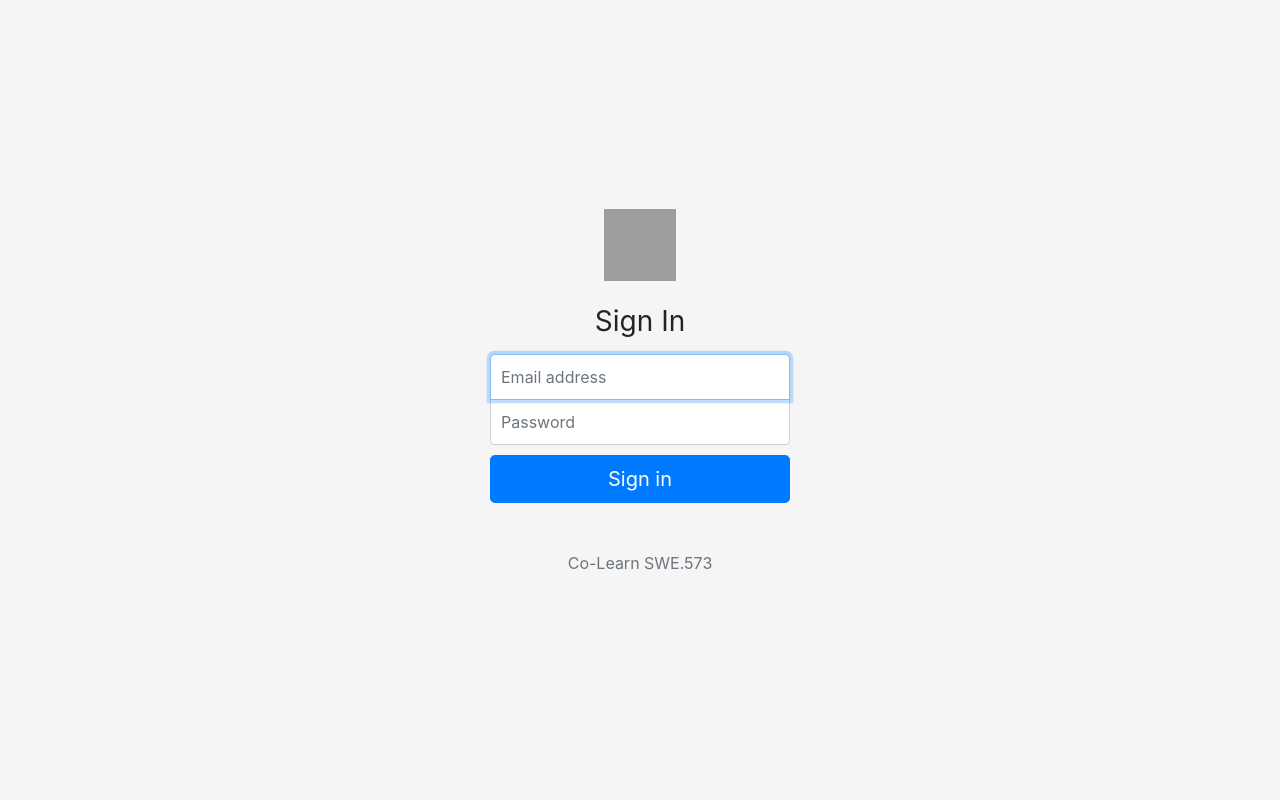
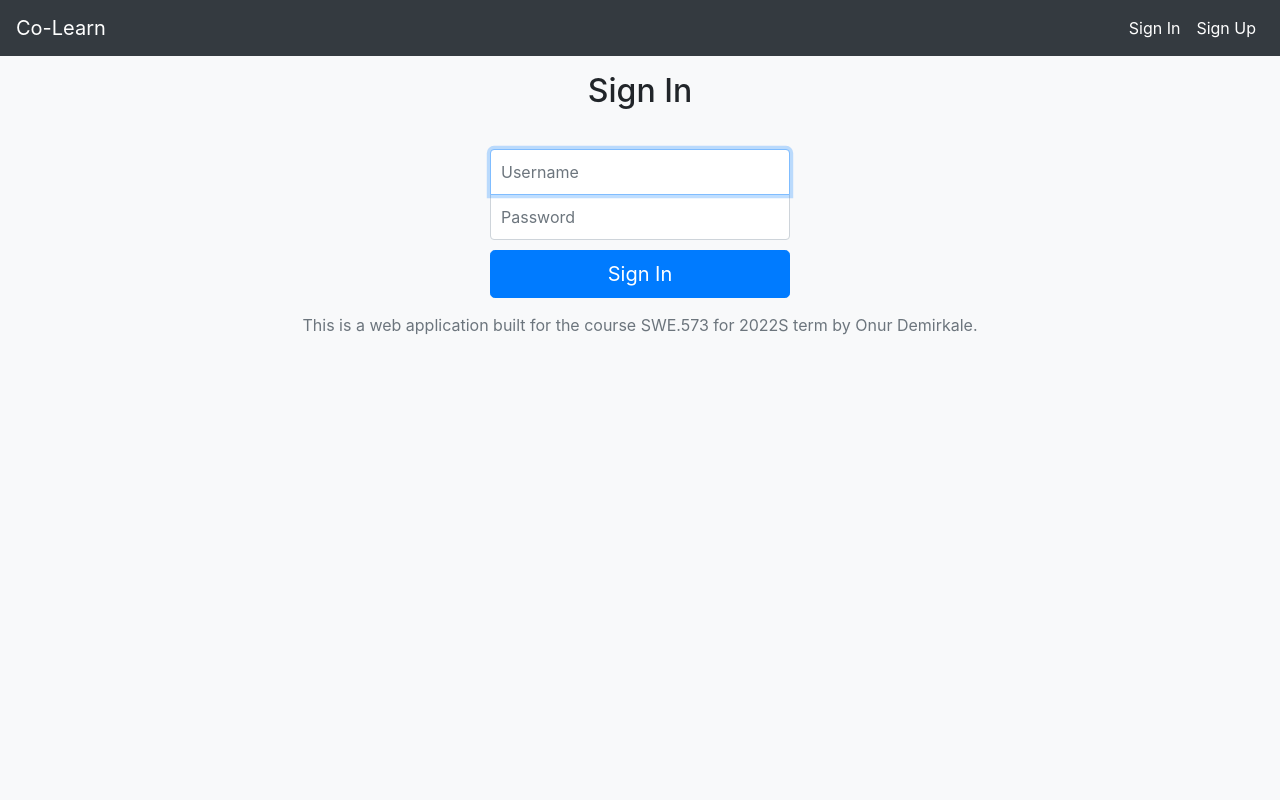
Before and after one commit to onurdemirkale/bounswe573-2022, a Django app: template swe573/coLearn/templates/signIn/sign_in.html in a window 1280 px wide. Run offline with Django 4.2, Linux system fonts and the light colour scheme; the template is opened without the code that fills it, so the values that code supplies are empty; grey boxes are pictures that could not be loaded.

Commit message:
Implemented the HTML template to sign in users

```diff
--- a/swe573/coLearn/templates/signIn/sign_in.html
+++ b/swe573/coLearn/templates/signIn/sign_in.html
@@ -27,21 +27,6 @@
 			html,
 			body {
 				height: 100%;
-			}
-
-			body {
-				display: -ms-flexbox;
-				display: -webkit-box;
-				display: flex;
-				-ms-flex-align: center;
-				-ms-flex-pack: center;
-				-webkit-box-align: center;
-				align-items: center;
-				-webkit-box-pack: center;
-				justify-content: center;
-				padding-top: 40px;
-				padding-bottom: 40px;
-				background-color: #f5f5f5;
 			}
 
 			.form-signin {
@@ -77,38 +62,40 @@
 	</head>
 
 	<!-- Sign-In Block -->
-	<body class="text-center">
+	<body class="bg-light">
+		<!-- Navbar -->
+		{%include 'navbar_unauth.html'%}
+		<!-- Navbar End -->
+		<div class="container">
+			<div class="py-3 text-center">
+				<h2>Sign In</h2>
+			</div>
 			<form class="form-signin">
-			<img
-				class="mb-4"
-				src="https://getbootstrap.com/assets/brand/bootstrap-solid.svg"
-				alt=""
-				width="72"
-				height="72"
-			/>
-			<h1 class="h3 mb-3 font-weight-normal">Sign In</h1>
-			<label for="inputEmail" class="sr-only">Email address</label>
+				<label for="username" class="sr-only">Username</label>
 				<input
 					type="email"
-				id="inputEmail"
+					id="username"
 					class="form-control"
-				placeholder="Email address"
+					placeholder="Username"
 					required
 					autofocus
 				/>
-			<label for="inputPassword" class="sr-only">Password</label>
+				<label for="password" class="sr-only">Password</label>
 				<input
 					type="password"
-				id="inputPassword"
+					id="password"
 					class="form-control"
 					placeholder="Password"
 					required
 				/>
 				<button class="btn btn-lg btn-primary btn-block" type="submit">
-				Sign in
+					Sign In
 				</button>
-			<p class="mt-5 mb-3 text-muted">Co-Learn SWE.573</p>
 			</form>
+		</div>
+		<!-- Footer -->
+		{%include 'footer.html'%}
+		<!-- Footer end-->
 	</body>
 	<!-- Sign-In Block End -->
 </html>
```
Lines whose indentation alone changed are shown as unchanged.
